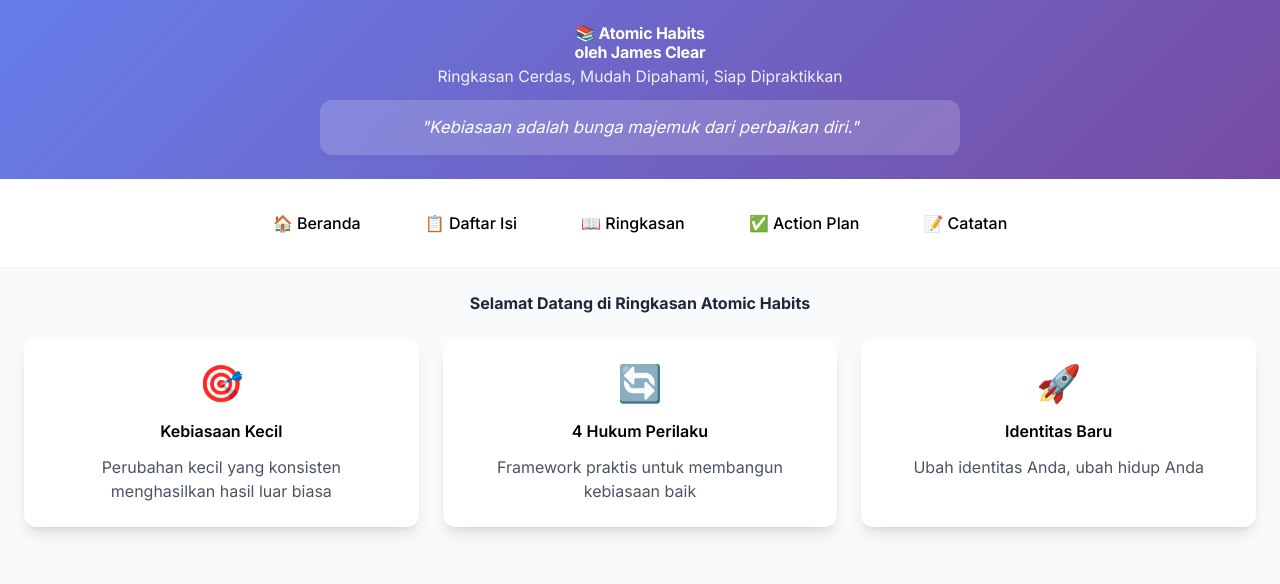
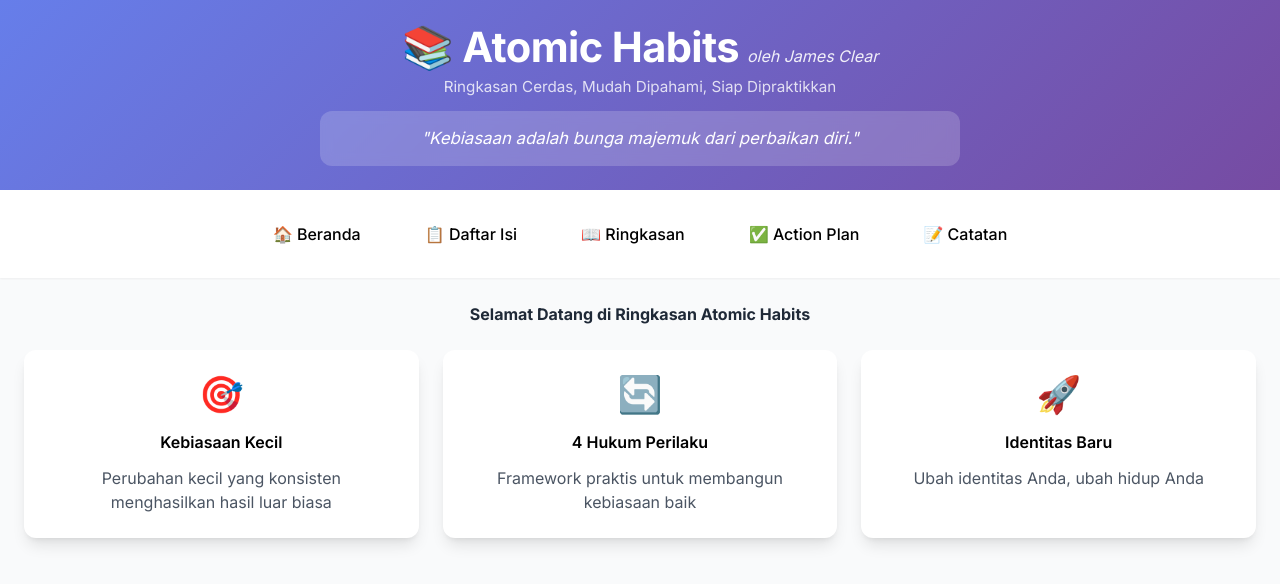
Before and after one commit to annas12/a2-atomik-habbit, a plain HTML site: page index.html in a window 1280 px wide. Drawn offline with nearby package versions, Linux system fonts and the light colour scheme.

Commit message:
Update index.html

```diff
--- a/index.html
+++ b/index.html
@@ -117,13 +117,11 @@
     <!-- Header -->
 
 <!-- Header: Hemat Space & Responsif -->
+<!-- Header: Hemat Space & Responsif -->
 <header class="gradient-bg text-white">
   <style>
-    /* Ringan: spacing & tipografi fluid */
     .section-spacing{padding-block:clamp(12px,2.5vw,24px)}
     .title-tight{letter-spacing:-0.015em;line-height:1.15}
-    .subtight{line-height:1.3}
-    /* Kartu kutipan ringkas, tetap terbaca di mobile */
     .quote-card{
       backdrop-filter: blur(6px);
       -webkit-backdrop-filter: blur(6px);
@@ -137,16 +135,22 @@
 
   <div class="section-spacing px-3 sm:px-4">
     <div class="mx-auto max-w-screen-sm text-center">
-      <h1 class="font-bold mb-1 title-tight text-[clamp(1.6rem,5.2vw,2.6rem)]]">
-        📚 Atomic Habits<p class="mb-0.5 subtight text-[clamp(.95rem,2.2vw,1.1rem)]]">
-        oleh James Clear
-      </p>
-      </h1>
-      <p class="opacity-90 subtight text-[clamp(.85rem,1.8vw,.98rem)]">
+      <!-- Judul & Penulis sejajar -->
+      <div class="flex items-baseline justify-center space-x-2 flex-wrap">
+        <h1 class="font-bold title-tight text-[clamp(1.6rem,5.2vw,2.6rem)]">
+          📚 Atomic Habits
+        </h1>
+        <span class="italic text-[clamp(.9rem,2vw,1rem)] opacity-90">
+          oleh James Clear
+        </span>
+      </div>
+
+      <!-- Subjudul ringkas satu baris -->
+      <p class="mt-1 opacity-80 text-[clamp(.8rem,1.6vw,.95rem)]">
         Ringkasan Cerdas, Mudah Dipahami, Siap Dipraktikkan
       </p>
 
-      <!-- Random Quote (ringkas & responsif) -->
+      <!-- Random Quote -->
       <div id="randomQuote" class="mt-3 quote-card quote-animation">
         <p id="quoteText" class="italic text-[clamp(.9rem,2vw,1.05rem)] leading-relaxed"></p>
       </div>
@@ -154,7 +158,6 @@
   </div>
 </header>
 
-<!-- Opsional: JS super ringkas untuk menampilkan kutipan acak -->
 <script>
   (function(){
     const quotes = [
```
